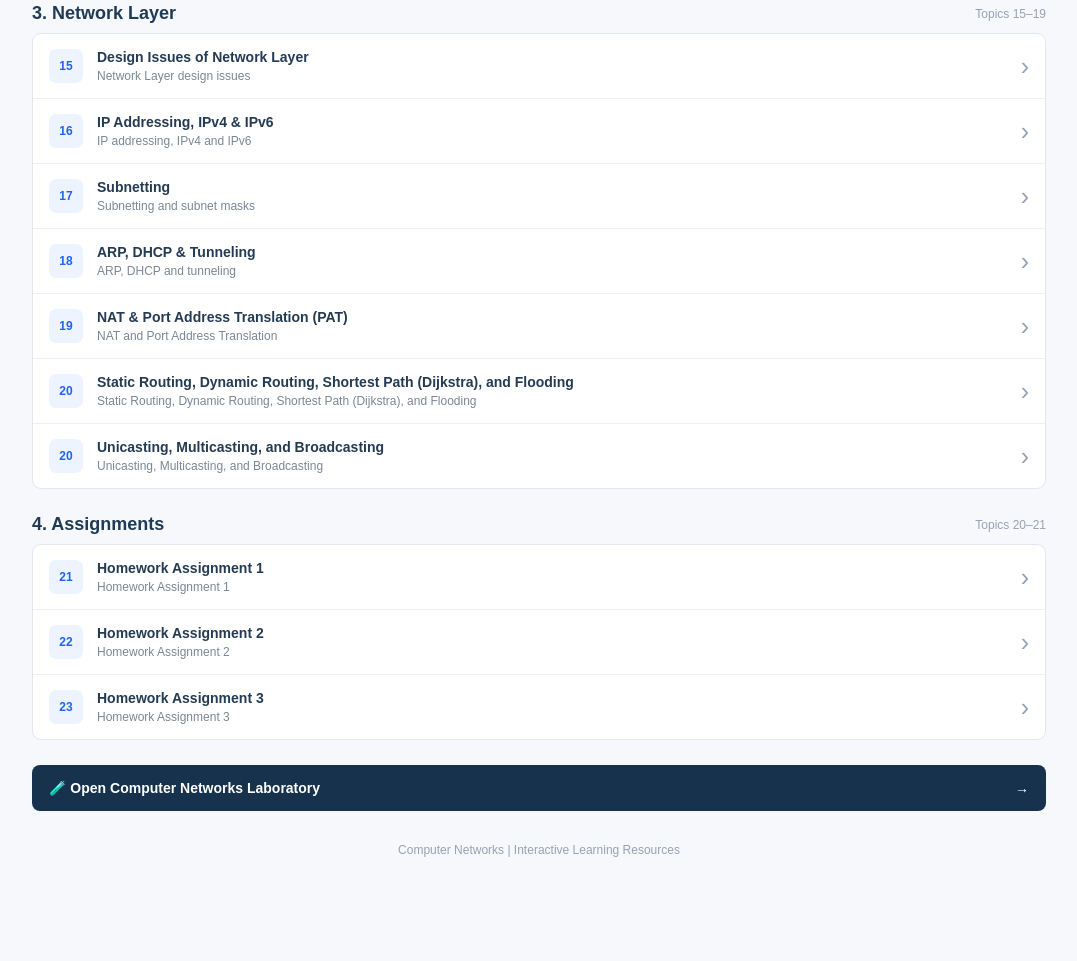
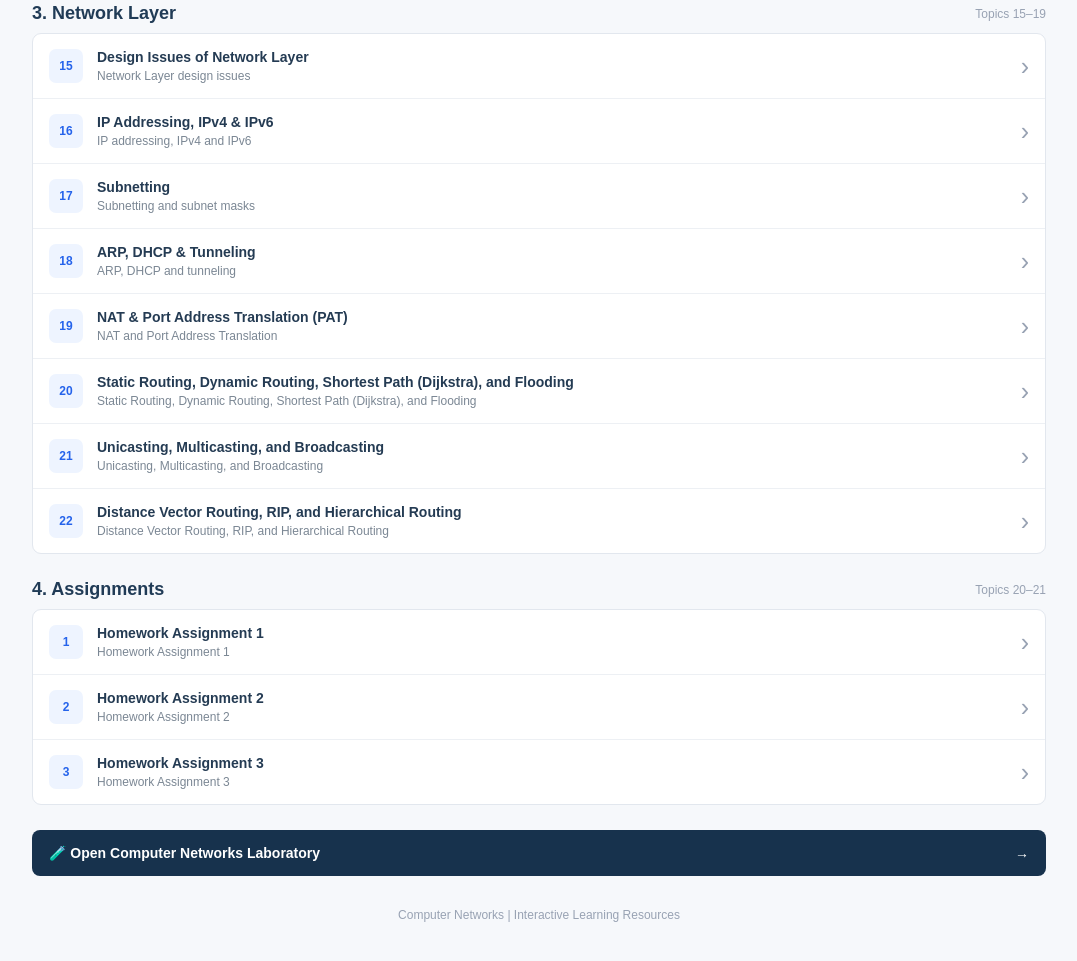
Before and after one commit to mohanchgit/cn, a plain HTML site: page index.html in a window 1280 px wide. Shown: the part 1225-2186 px from the top of the page, without its empty margins (101-1178 px from the left). Before the commit the page ends 2127 px from the top, so only its background shows below. Drawn offline with Linux system fonts and the light colour scheme.

Commit message:
Update index.html

```diff
--- a/index.html
+++ b/index.html
@@ -271,11 +271,23 @@ select{padding:0 12px;border:1px solid #d8dee8;border-radius:7px;background:#fff
       </a>
 <a class="topic" href="Unicasting.html" target="_blank" rel="noopener"
          data-title="Unicasting, Multicasting, and Broadcasting" data-section="network layer">
-        <span class="num">20</span>
+        <span class="num">21</span>
         <span class="topic-text">
           <strong>Unicasting, Multicasting, and Broadcasting
 </strong>
           <small>Unicasting, Multicasting, and Broadcasting
+</small>
+        </span>
+        <span class="arrow">›</span>
+      </a>
+
+       <a class="topic" href="DistanceVector.html" target="_blank" rel="noopener"
+         data-title="Distance Vector Routing, RIP, and Hierarchical Routing" data-section="network layer">
+        <span class="num">22</span>
+        <span class="topic-text">
+          <strong>Distance Vector Routing, RIP, and Hierarchical Routing
+</strong>
+          <small>Distance Vector Routing, RIP, and Hierarchical Routing
 </small>
         </span>
         <span class="arrow">›</span>
@@ -298,7 +310,7 @@ select{padding:0 12px;border:1px solid #d8dee8;border-radius:7px;background:#fff
 
       <a class="topic" href="HA1_QA.html" target="_blank" rel="noopener"
          data-title="homework assignment 1" data-section="assignments">
-        <span class="num">21</span>
+        <span class="num">1</span>
         <span class="topic-text">
           <strong>Homework Assignment 1</strong>
           <small>Homework Assignment 1</small>
@@ -307,7 +319,7 @@ select{padding:0 12px;border:1px solid #d8dee8;border-radius:7px;background:#fff
       </a>
       <a class="topic" href="HA2_QA.html" target="_blank" rel="noopener"
          data-title="homework assignment 2" data-section="assignments">
-        <span class="num">22</span>
+        <span class="num">2</span>
         <span class="topic-text">
           <strong>Homework Assignment 2</strong>
           <small>Homework Assignment 2</small>
@@ -316,7 +328,7 @@ select{padding:0 12px;border:1px solid #d8dee8;border-radius:7px;background:#fff
       </a>
 <a class="topic" href="HA3_QA.html" target="_blank" rel="noopener"
          data-title="homework assignment 3" data-section="assignments">
-        <span class="num">23</span>
+        <span class="num">3</span>
         <span class="topic-text">
           <strong>Homework Assignment 3</strong>
           <small>Homework Assignment 3</small>
```
